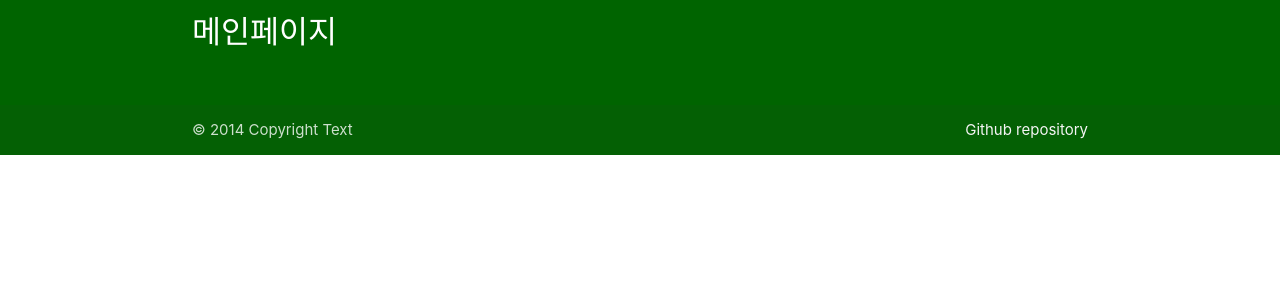
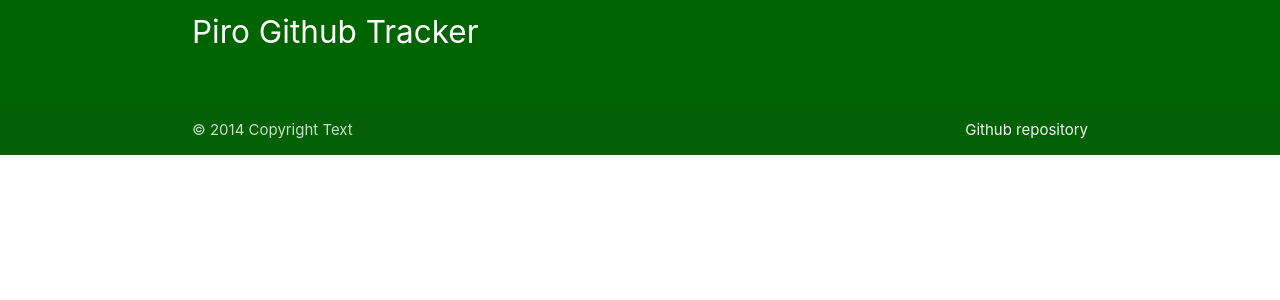
Before and after one commit to insung151/piro-github-tracker, a Django app: template templates/base.html in a window 1280 px wide. Shown: the top 300 px of the page. Run offline with Django 3.2, Linux system fonts and the light colour scheme; the template is opened without the code that fills it, so the values that code supplies are empty.

Commit message:
base.html

```diff
--- a/templates/base.html
+++ b/templates/base.html
@@ -9,17 +9,18 @@
   <script src="https://cdnjs.cloudflare.com/ajax/libs/materialize/1.0.0-rc.2/js/materialize.min.js"></script>
   {%load static%}
   <link rel="stylesheet" type="text/css" href="{% static 'css/base.css' %}">
+  {% block css %}{% endblock %}
   <title>Piro</title>
 </head>
 <body>
   <nav id="nav-fixed">
     <div class="nav-wrapper container">
-      <a href="{% url 'main' %}" class="brand-logo" id="brand-logo-fixed">메인페이지</a>
+      <a href="{% url 'main' %}" class="brand-logo" id="brand-logo-fixed">Piro Github Tracker</a>
     </div>
   </nav>
-
+<div class="main-wrapper">
 {% block content%}{% endblock %}
-
+</div>
 <footer class="page-footer">
   <div class="container">
     <div class="row">
@@ -34,5 +35,6 @@
     </div>
   </div>
 </footer>
+{% block js %}{% endblock %}
 </body>
 </html>
```
